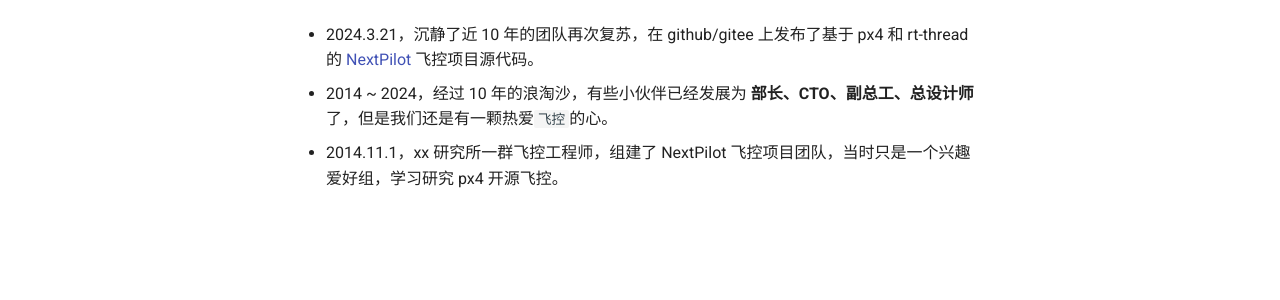
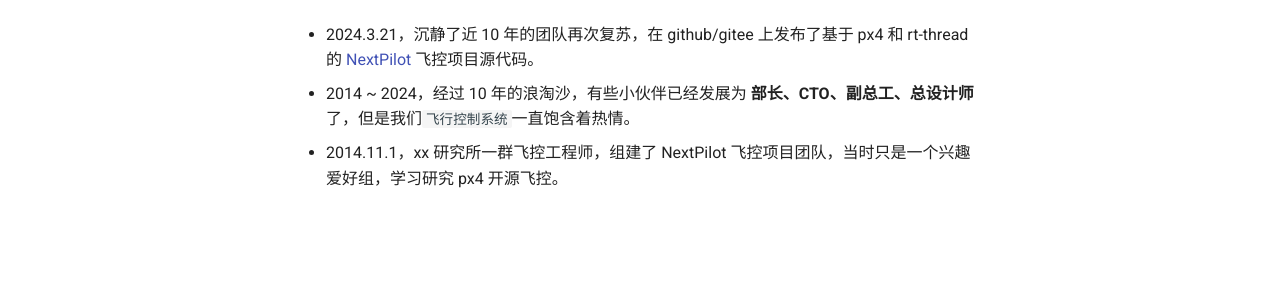
Before and after one commit to nextpilot/nextpilot.github.io, an MkDocs documentation site: the page built from docs/about/history.md, in a window 1280 px wide. Shown: the part 258-558 px from the top of the page. Built offline with MkDocs 1.6.1 and Material for MkDocs 9.7.7, drawn with Linux system fonts in a browser that asks for light colours; comment, search, counter and statistics services are not loaded.

Commit message:
修复history.md的描述

```diff
--- a/docs/about/history.md
+++ b/docs/about/history.md
@@ -2,6 +2,6 @@
 
 - 2024.3.21，沉静了近 10 年的团队再次复苏，在 github/gitee 上发布了基于 px4 和 rt-thread 的 [NextPilot](https://github.com/nextpilot/nextpilot-flight-control) 飞控项目源代码。
 
-- 2014 ~ 2024，经过 10 年的浪淘沙，有些小伙伴已经发展为 **部长、CTO、副总工、总设计师** 了，但是我们还是有一颗热爱`飞控`的心。
+- 2014 ~ 2024，经过 10 年的浪淘沙，有些小伙伴已经发展为 **部长、CTO、副总工、总设计师** 了，但是我们`飞行控制系统`一直饱含着热情。
 
 - 2014.11.1，xx 研究所一群飞控工程师，组建了 NextPilot 飞控项目团队，当时只是一个兴趣爱好组，学习研究 px4 开源飞控。
```
